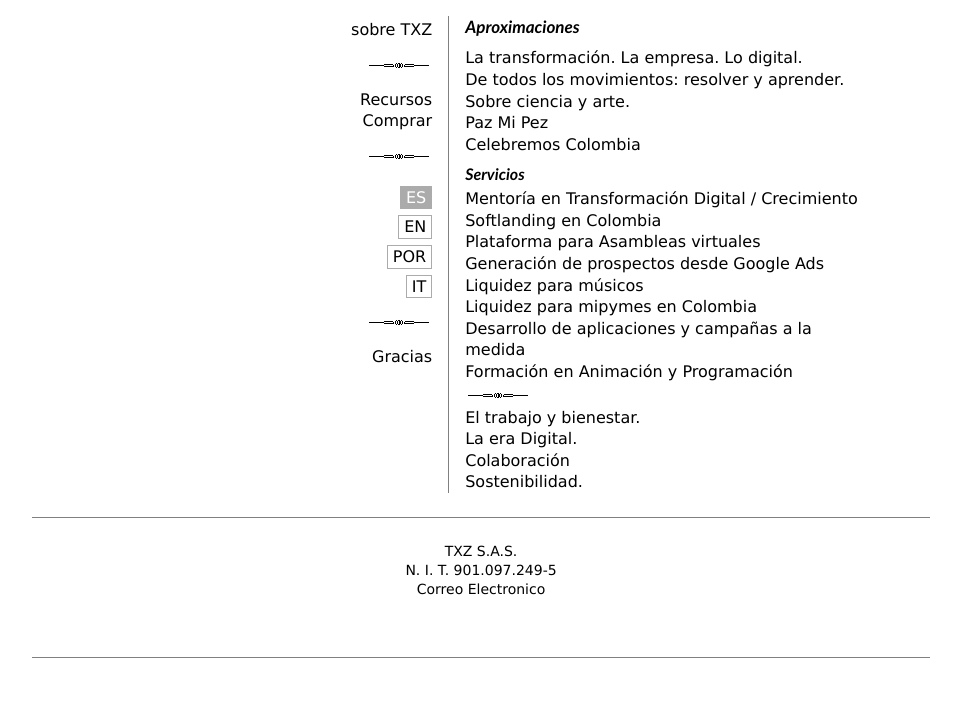
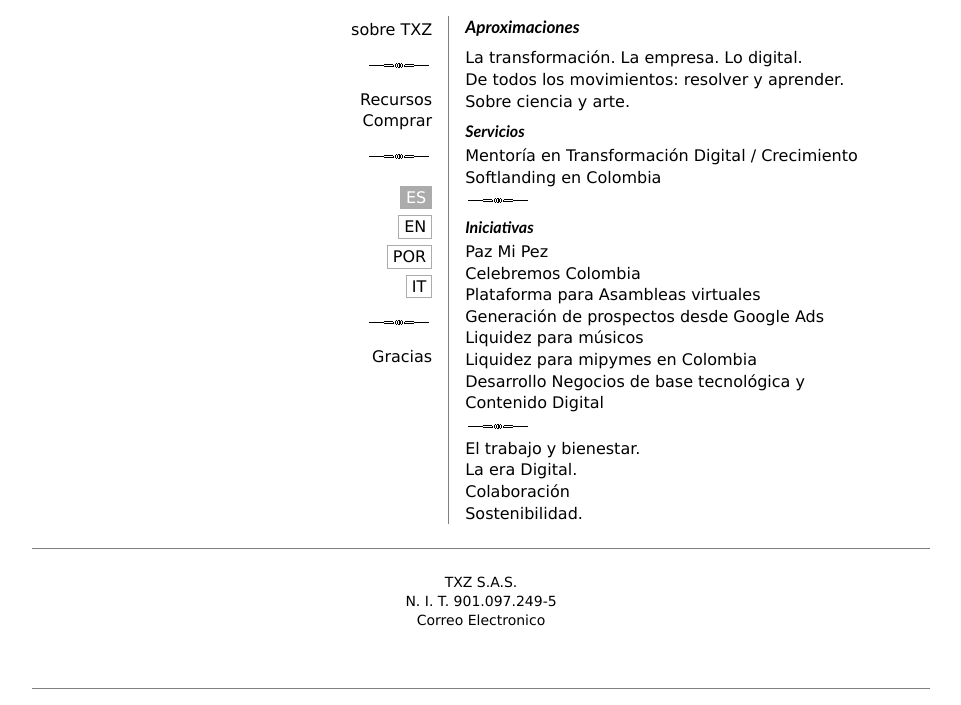
Before and after one commit to txzsas/txz, a plain HTML site: page index.html in a window 1280 px wide. Shown: the part 156-861 px from the top of the page, without its empty margins (159-1120 px from the left). Before the commit the page ends 830 px from the top, so only its background shows below. Drawn offline with nearby package versions, Linux system fonts and the light colour scheme.

Commit message:
Update index.html

```diff
--- a/index.html
+++ b/index.html
@@ -87,16 +87,6 @@
                                     Sobre ciencia y arte.
                                 </a>
                             </li>
-                            <li>
-                                <a href="https://www.pazmipez.com/">
-                                   Paz Mi Pez
-                                </a>
-                            </li>
-                             <li>
-                                <a href="https://celebremos.co/">
-                                   Celebremos Colombia
-                                </a>
-                            </li>
                             <li class="titulo">
                                 Servicios
                             </li>
@@ -108,6 +98,23 @@
                             <li>
                                 <a href="idiomas/ES/servicios2.html">
                                    Softlanding en Colombia
+                                </a>
+                            </li>
+                             </li>
+                            <li class="separador">
+                                <img alt="separador" src="img/separador.gif"/>
+                            </li>
+                            <li class="titulo">
+                                Iniciativas
+                            </li>
+                            <li>
+                                <a href="https://www.pazmipez.com/">
+                                   Paz Mi Pez
+                                </a>
+                            </li>
+                             <li>
+                                <a href="https://celebremos.co/">
+                                   Celebremos Colombia
                                 </a>
                             </li>
                             <li>
@@ -132,12 +139,7 @@
                             </li>
                             <li>
                                 <a href="https://fidelio.com.co/">
-                                    Desarrollo de aplicaciones y campañas a la medida
-                                </a>
-                            </li>
-                            <li>
-                                <a href="https://buddy.txz.com.co/">
-                                    Formación en Animación y Programación
+                                    Desarrollo Negocios de base tecnológica y Contenido Digital
                                 </a>
                             </li>
                             <li class="separador">
```
